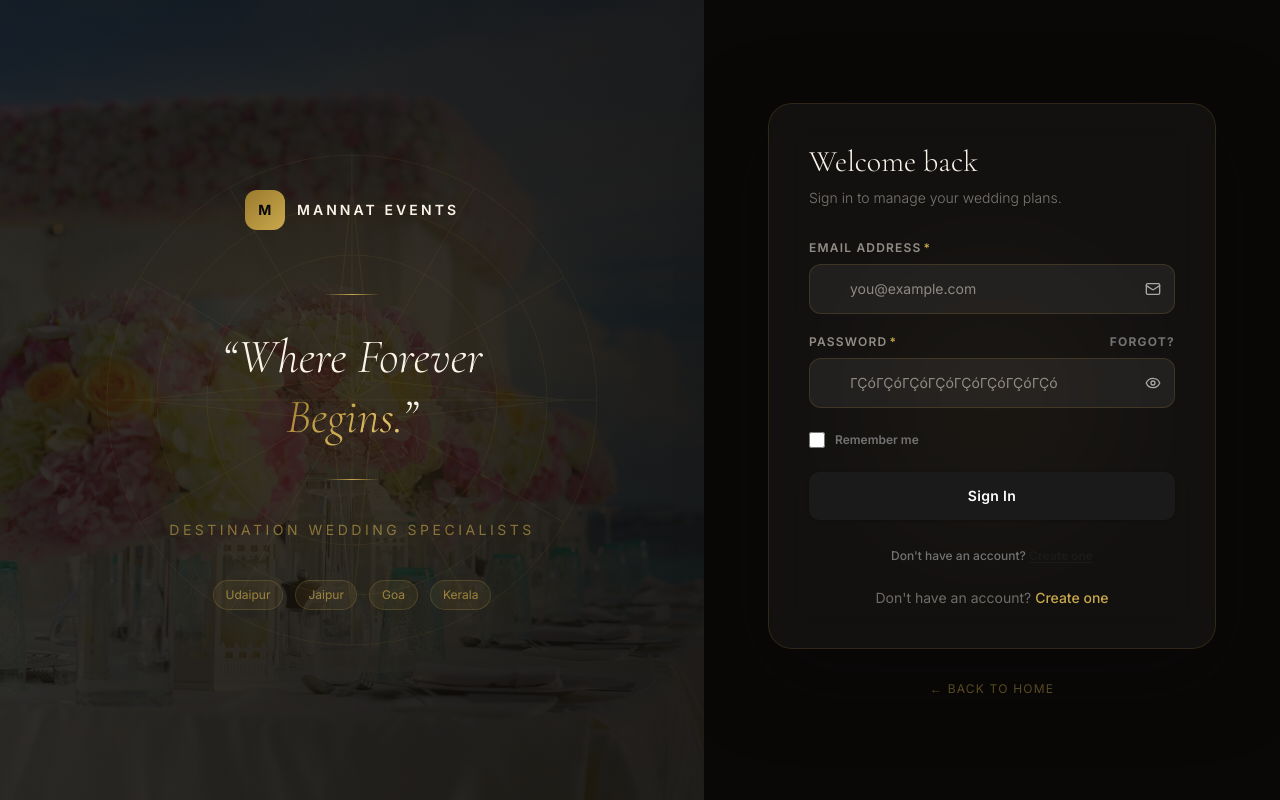
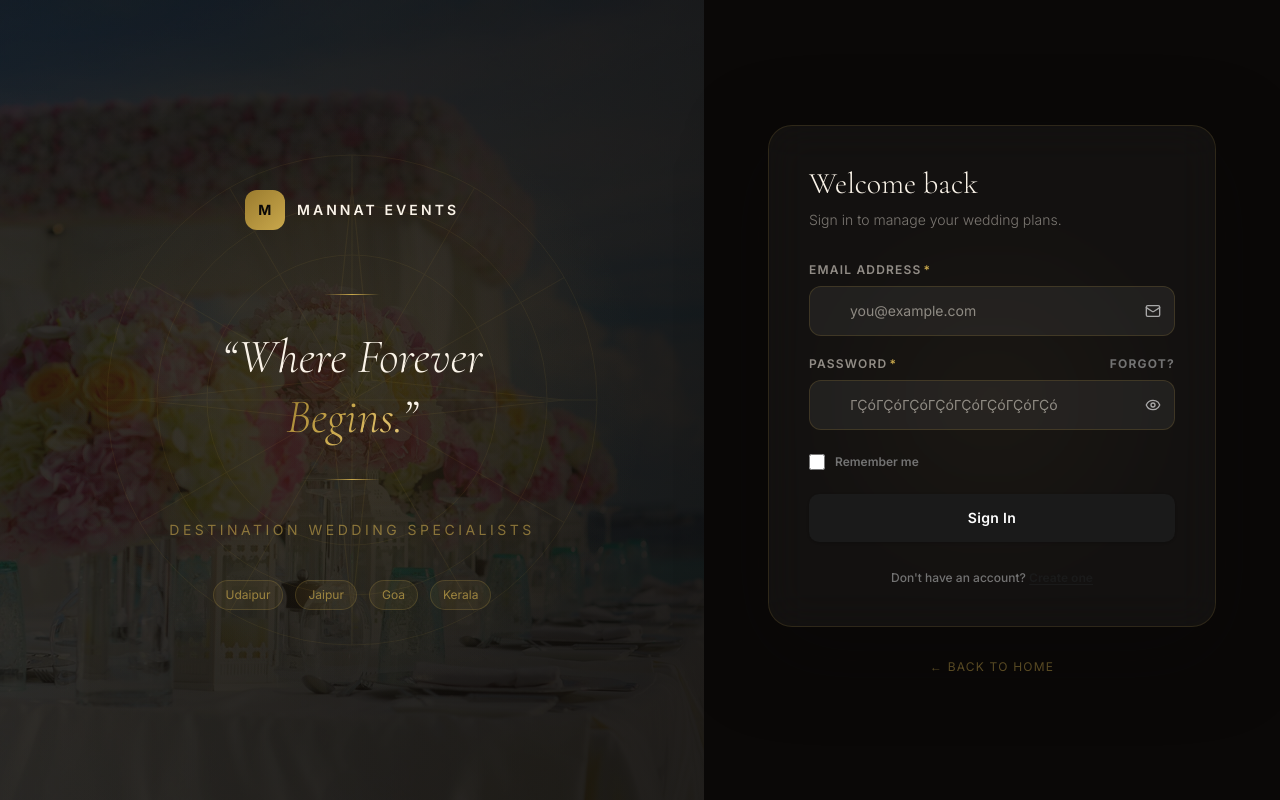
Before and after one commit to tanujpargai/mannat-events, a Next.js app: page /login in a window 1280 px wide. Built offline with nearby package versions, Linux system fonts and the light colour scheme.

Commit message:
Remove signup page and link — booking is public, login kept for admin only

```diff
--- a/app/(auth)/login/page.tsx
+++ b/app/(auth)/login/page.tsx
@@ -34,16 +34,7 @@ export default function LoginPage() {
         <LoginForm />
       </Suspense>
 
-      <p className="mt-6 text-center text-sm" style={{ color: 'rgba(250,243,232,0.4)' }}>
-        Don&apos;t have an account?{' '}
-        <Link
-          href="/signup"
-          className="font-medium transition-colors"
-          style={{ color: '#C9A84C' }}
-        >
-          Create one
-        </Link>
-      </p>
+
     </>
   )
 }
--- a/app/(auth)/signup/page.tsx
+++ b/app/(auth)/signup/page.tsx
@@ -1,37 +1,5 @@
-import type { Metadata } from 'next'
-import { SignupForm } from '@/components/auth/SignupForm'
-import Link from 'next/link'
-
-export const metadata: Metadata = {
-  title: 'Create Account ΓÇö Mannat Events',
-  description: 'Create your Mannat Events account and start planning your dream destination wedding.',
-}
+import { redirect } from 'next/navigation'
 
 export default function SignupPage() {
-  return (
-    <>
-      <h2
-        className="text-3xl font-light mb-2"
-        style={{ fontFamily: 'Cormorant Garamond, serif', color: '#FAF3E8' }}
-      >
-        Begin your story
-      </h2>
-      <p className="text-sm mb-8 font-light" style={{ color: 'rgba(250,243,232,0.45)' }}>
-        Create your account and start planning your dream wedding.
-      </p>
-
-      <SignupForm />
-
-      <p className="mt-6 text-center text-sm" style={{ color: 'rgba(250,243,232,0.4)' }}>
-        Already have an account?{' '}
-        <Link
-          href="/login"
-          className="font-medium transition-colors"
-          style={{ color: '#C9A84C' }}
-        >
-          Sign in
-        </Link>
-      </p>
-    </>
-  )
+  redirect('/')
 }
```
